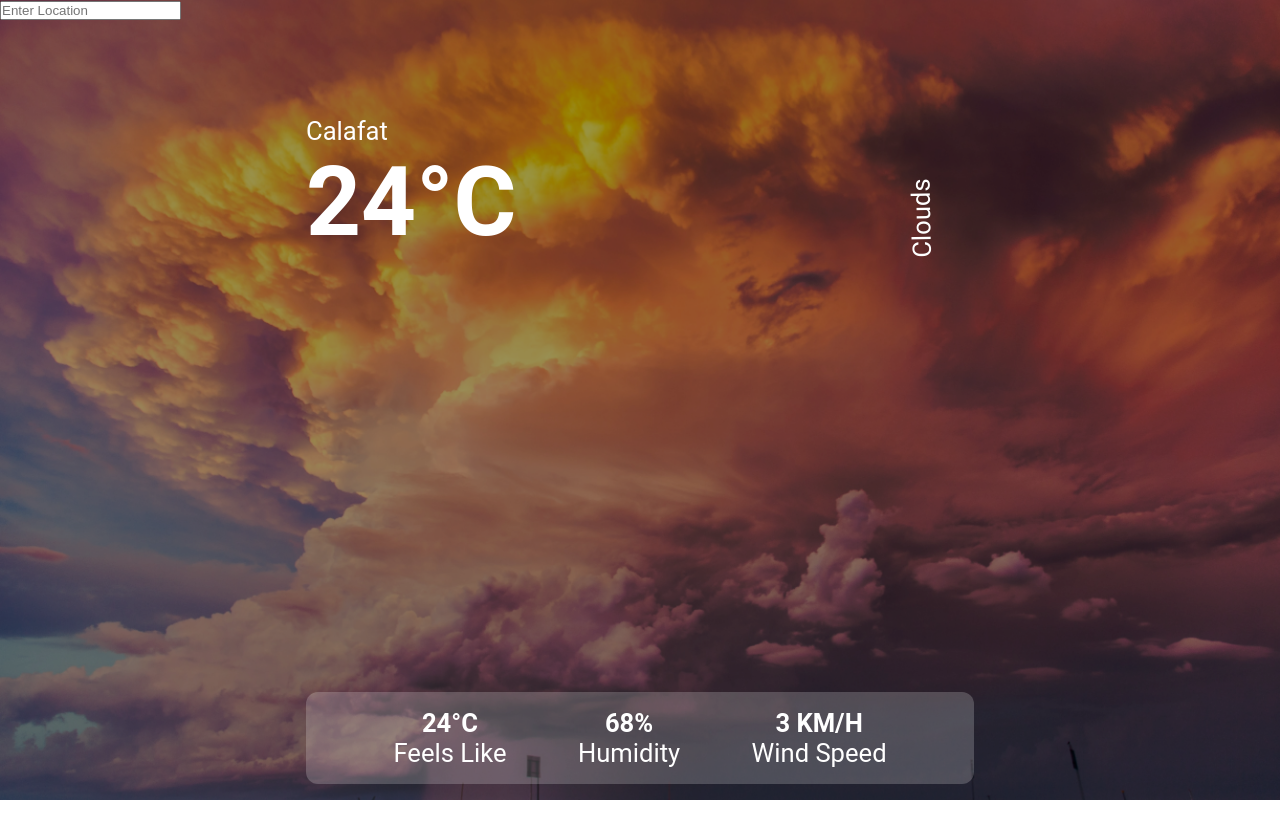
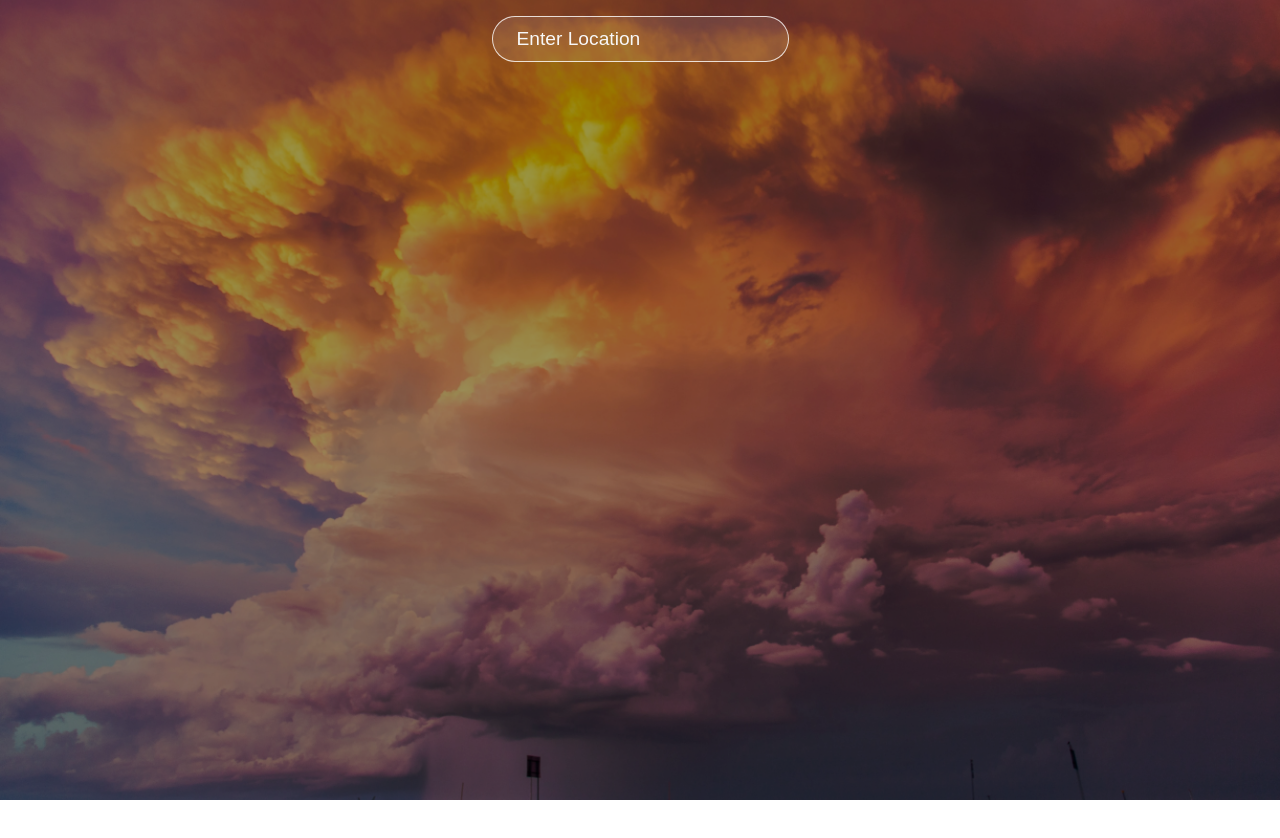
Before and after one commit to andra022/Weather, a React (Create React App) app: page / in a window 1280 px wide. Shown: the top 838 px of the page. Before the commit the page ends 800 px from the top, so only its background shows below. Built offline with nearby package versions, Linux system fonts and the light colour scheme; the HTML template or start-up script is replaced by a standard one; a web font is replaced by a local one.

Commit message:
made it functional

```diff
--- a/src/App.js
+++ b/src/App.js
@@ -5,7 +5,7 @@
   const[data,setData] = useState({})
   const[location,setLocation] = useState('')
 
-  const url = `https://api.openweathermap.org/data/2.5/weather?q=${location}&lat=43.985489&lon=22.9446255&appid=ea5ec0ba2f81de8d7f3d76bd1a95e0f8`
+  const url = `https://api.openweathermap.org/data/2.5/weather?q=${location}&units=metric&appid=ea5ec0ba2f81de8d7f3d76bd1a95e0f8`
 
   const searchLocation = (e) =>{
     if(e.key === 'Enter'){
@@ -13,6 +13,7 @@
         setData(response.data)
         console.log(response.data)
       })
+      setLocation('')
   }
   }
 
@@ -30,30 +31,32 @@
       <div className="container">
         <div className="top">
           <div className="location">
-            <p>Calafat</p>
+            <p>{data.name}</p>
           </div>
           <div className="temp">
-            <h1>24°C</h1>
+            {data.main ? <h1>{data.main.temp.toFixed()}°C</h1> : null}
           </div>
           <div className="description">
-            <p>Clouds</p>
+            {data.weather ? <p>{data.weather[0].main}</p> : null}
           </div>
         </div>
 
+        {data.name != undefined &&
           <div className="bottom">
             <div className="feels">
-            <p className="bold">24°C</p>
+              {data.main ? <p className="bold">{data.main.feels_like.toFixed()}°C</p> : null}
               <p>Feels Like</p>
             </div>
             <div className="humidity">
-            <p className="bold">68%</p>
+              {data.main ? <p className="bold">{data.main.humidity}%</p> : null}
               <p>Humidity</p>
             </div>
             <div className="wind">
-            <p className="bold">3 KM/H</p>
+              {data.wind ? <p className="bold">{data.wind.speed}MPH</p> : null}
               <p>Wind Speed</p>
             </div>
           </div>
+        }
       </div>
 
     </div>
--- a/src/index.css
+++ b/src/index.css
@@ -42,6 +42,24 @@
   z-index: -1;
 }
 
+.app .search{
+  text-align: center;
+  padding: 1rem;
+}
+
+.app input{
+  padding: .7rem 1.5rem;
+  font-size: 1.2rem;
+  border-radius: 25px;
+  border: 1px solid rgba(255,255,255, 0.8);
+  background: rgba(255,255,255, 0.1);
+  color: #f8f8f8;
+}
+
+::placeholder{
+  color: #f8f8f8;
+}
+
 .container{
   max-width: 700px;
   height: 700px;
```
Lines whose indentation alone changed are shown as unchanged.
